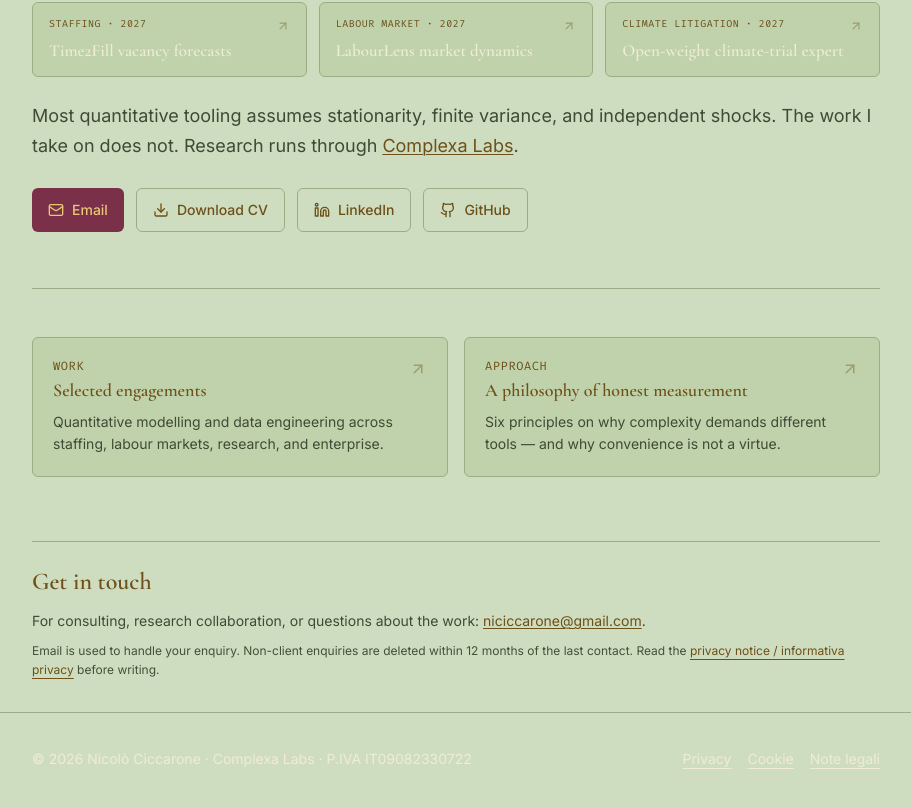
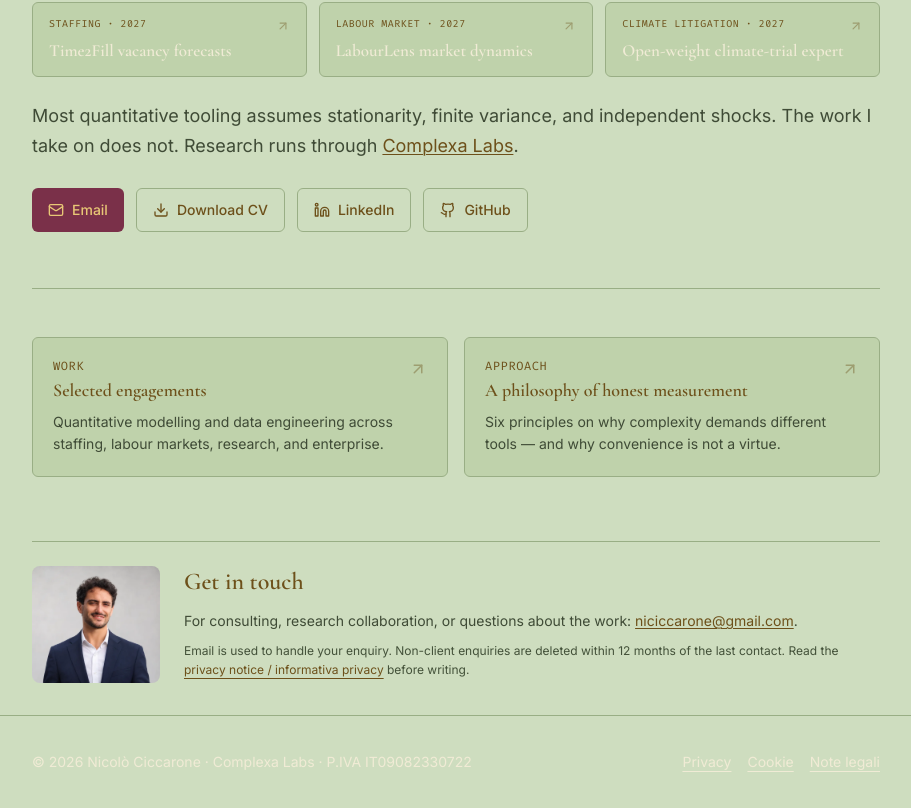
Before and after one commit to nclcc/nclcc.github.io, a Next.js app: page / in a window 1280 px wide. Shown: the part 936-1744 px from the top of the page, without its empty margins (184-1095 px from the left). Built offline with nearby package versions, Linux system fonts and the light colour scheme.

Commit message:
Add portrait to get in touch section

```diff
--- a/app/page.tsx
+++ b/app/page.tsx
@@ -1,4 +1,5 @@
 import Link from "next/link";
+import Image from "next/image";
 import { Download, Mail, Github, Linkedin, ArrowUpRight } from "lucide-react";
 import FractalTreeHero from "@/components/FractalTreeHero";
 
@@ -180,6 +181,16 @@ export default function Home() {
       {/* ── Contact ────────────────────────────────────────────────── */}
       <section id="contact" className="mt-10 sm:mt-16">
         <hr className="hr-bk mb-6" />
+        <div className="flex flex-col sm:flex-row items-start gap-5 sm:gap-6">
+          <Image
+            src="/nicolo-contact.webp"
+            alt="Nicolò Ciccarone"
+            width={640}
+            height={585}
+            sizes="(min-width: 640px) 128px, 96px"
+            className="w-24 sm:w-32 h-auto shrink-0 rounded-lg"
+          />
+          <div className="min-w-0 flex-1">
             <h2
               className="font-serif text-2xl font-semibold mb-3"
               style={{ color: "var(--bk-green-dk)" }}
@@ -204,6 +215,8 @@ export default function Home() {
               </Link>{" "}
               before writing.
             </p>
+          </div>
+        </div>
       </section>
     </div>
   );
```
Also changed, not shown: public/nicolo-contact.webp (added). Lines whose indentation alone changed are shown as unchanged.
